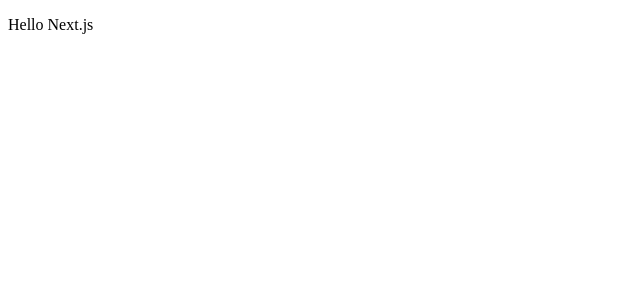
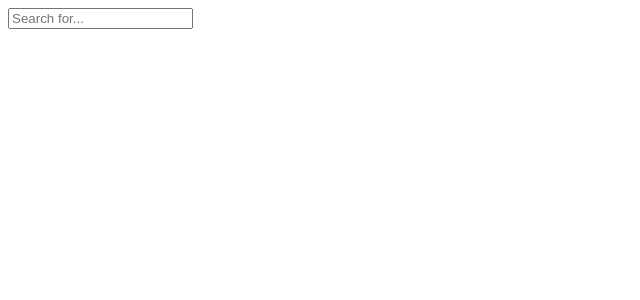
Before and after one commit to Njunge11/react-live-search, a Next.js app: page / in a window 1280 px wide. Shown: the top 300 px of the page, without its empty margins (0-640 px from the left). Built offline with nearby package versions, Linux system fonts and the light colour scheme.

Commit message:
feat(axios): add functionality to query for movies

```diff
--- a/package.json
+++ b/package.json
@@ -25,6 +25,7 @@
   },
   "homepage": "https://github.com/Njunge11/react-live-search#readme",
   "dependencies": {
+    "axios": "^0.19.0",
     "next": "^9.0.7",
     "react": "^16.10.1",
     "react-dom": "^16.10.1"
--- a/pages/index.js
+++ b/pages/index.js
@@ -1,7 +1,30 @@
-const Index = () => (
-    <div>
-        <p>Hello Next.js</p>
-    </div>
-)
+import React, { Component } from "react";
+import search from "../src/utils";
 
-export default Index
+export default class Index extends Component {
+  constructor(props) {
+    super(props);
+    this.state = { movies: {}, loading: false, value: "" };
+    this.queryForMovies = this.queryForMovies.bind(this);
+    this.apiKey = "e3963faaff14ce2935d481ee7d0179fb";
+  }
+
+  async queryForMovies(queryText) {
+    this.setState({ value: queryText, loading: true });
+    const url = `https://api.themoviedb.org/3/search/movie?query=${queryText}&api_key=${this.apiKey}`;
+    const results = await search(url);
+    console.log("the results", results);
+  }
+  render() {
+    return (
+      <div>
+        <input
+          type="text"
+          placeholder="Search for..."
+          value={this.state.value}
+          onChange={event => this.queryForMovies(event.target.value)}
+        />
+      </div>
+    );
+  }
+}
--- /dev/null
+++ b/src/utils.js
@@ -0,0 +1,26 @@
+import axios from "axios";
+let source;
+const resources = {};
+const search = async query => {
+  if (source) {
+    source.cancel();
+  }
+  const CancelToken = axios.CancelToken;
+  source = CancelToken.source();
+  try {
+    if (resources[query]) {
+      return resources[query];
+    }
+    const res = await axios(query, { cancelToken: source.token });
+    const result = res.data.results;
+    resources[query] = reslt;
+    return result;
+  } catch (error) {
+    if (axios.isCancel) {
+      console.log("Request cancelled ", error.message);
+    } else {
+      console.log("Something went wrong: ", error.message);
+    }
+  }
+};
+export default search;
```
Also changed, not shown: 2 other files (tests, documents, lock files or other folders).
